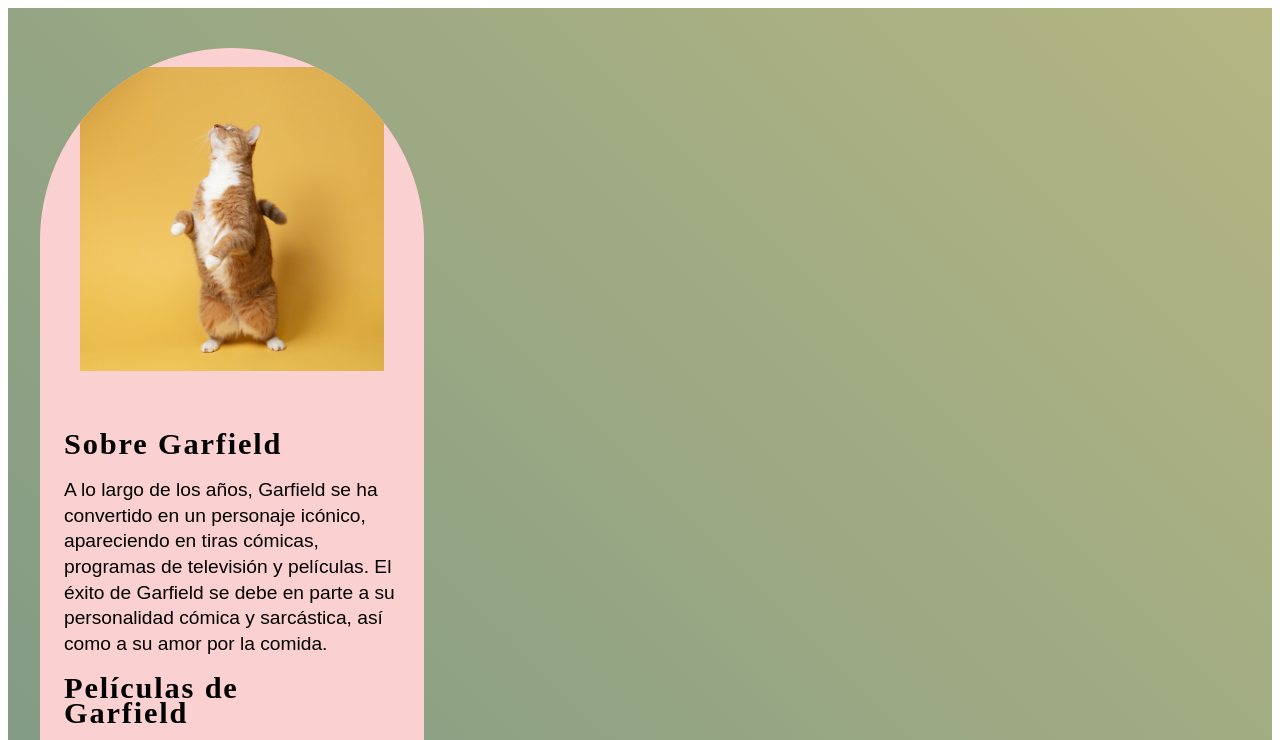
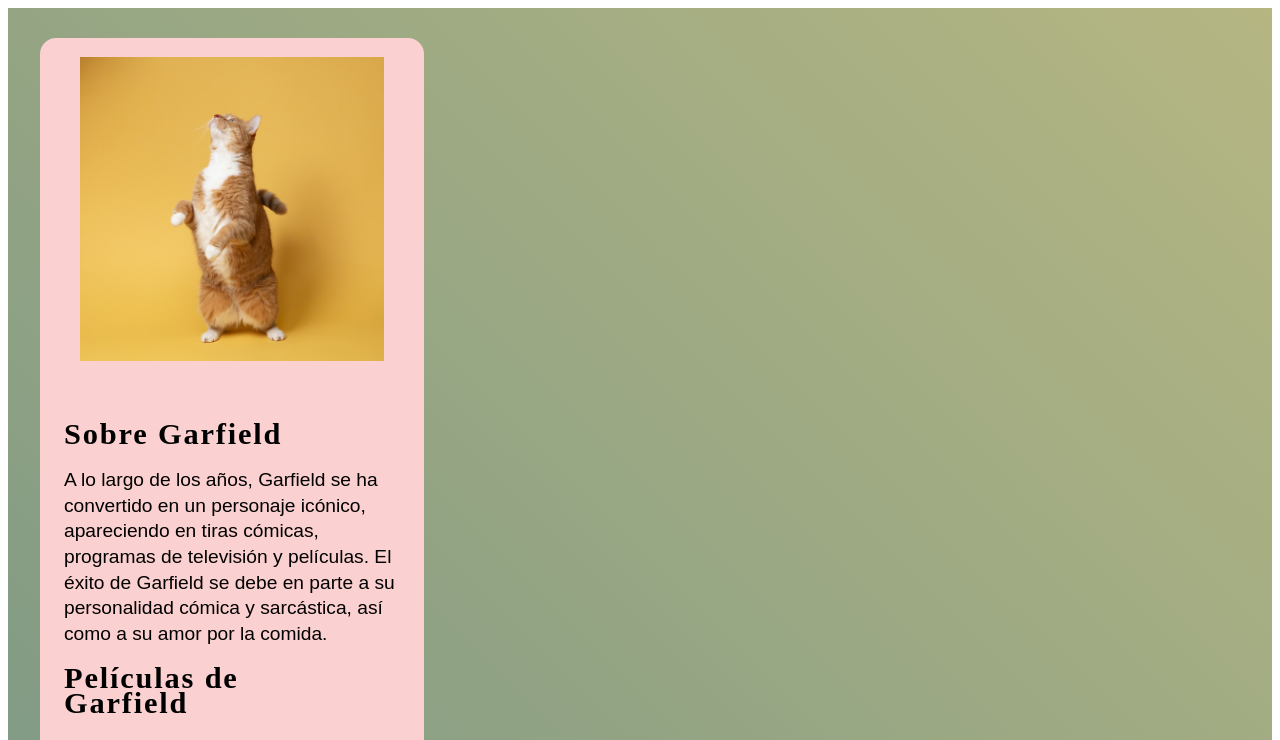
Before and after one commit to cheo13/UNITED-R, an Angular app: page / in a window 1280 px wide. Shown: the top 740 px of the page. Built offline with nearby package versions, Linux system fonts and the light colour scheme.

Commit message:
Update app.component.css

```diff
--- a/src/app/app.component.css
+++ b/src/app/app.component.css
@@ -5,8 +5,8 @@
   }
 article {
     position: relative;
-    border-radius: 700px;
-    box-shadow: 2px 2px 2px 1px rgba(0, 0, 0, 0.2);
+    border-radius: 16px;
+
     box-shadow: none;
     background: #fbd0d0;
     transform-origin: center;
@@ -45,7 +45,7 @@
 
   body {
     margin: 0;
-    padding: 40px 0;
+    padding: 30px 0;
     font-family: "Figtree", sans-serif;
     font-size: 1.2rem;
     line-height: 1.6rem;
```
